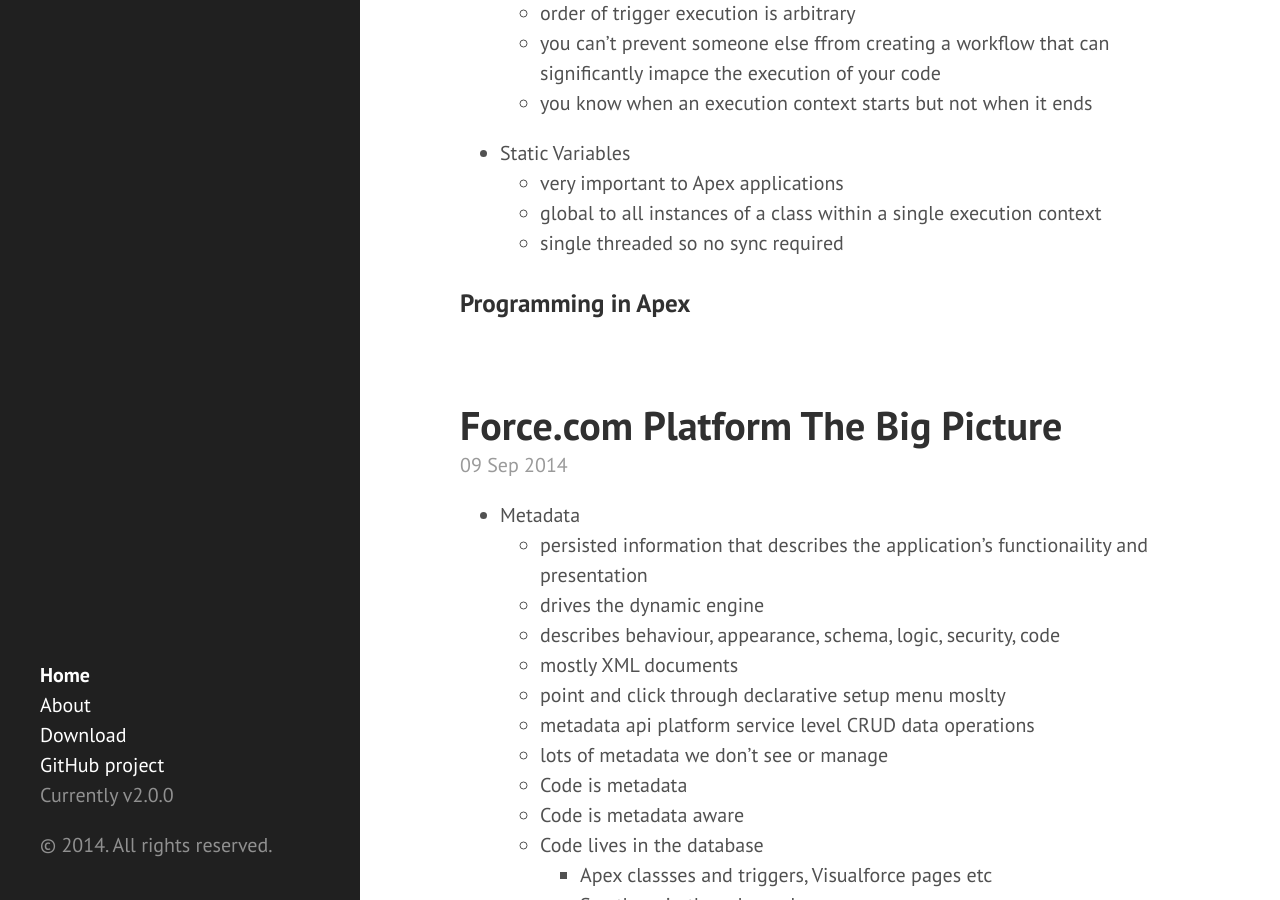
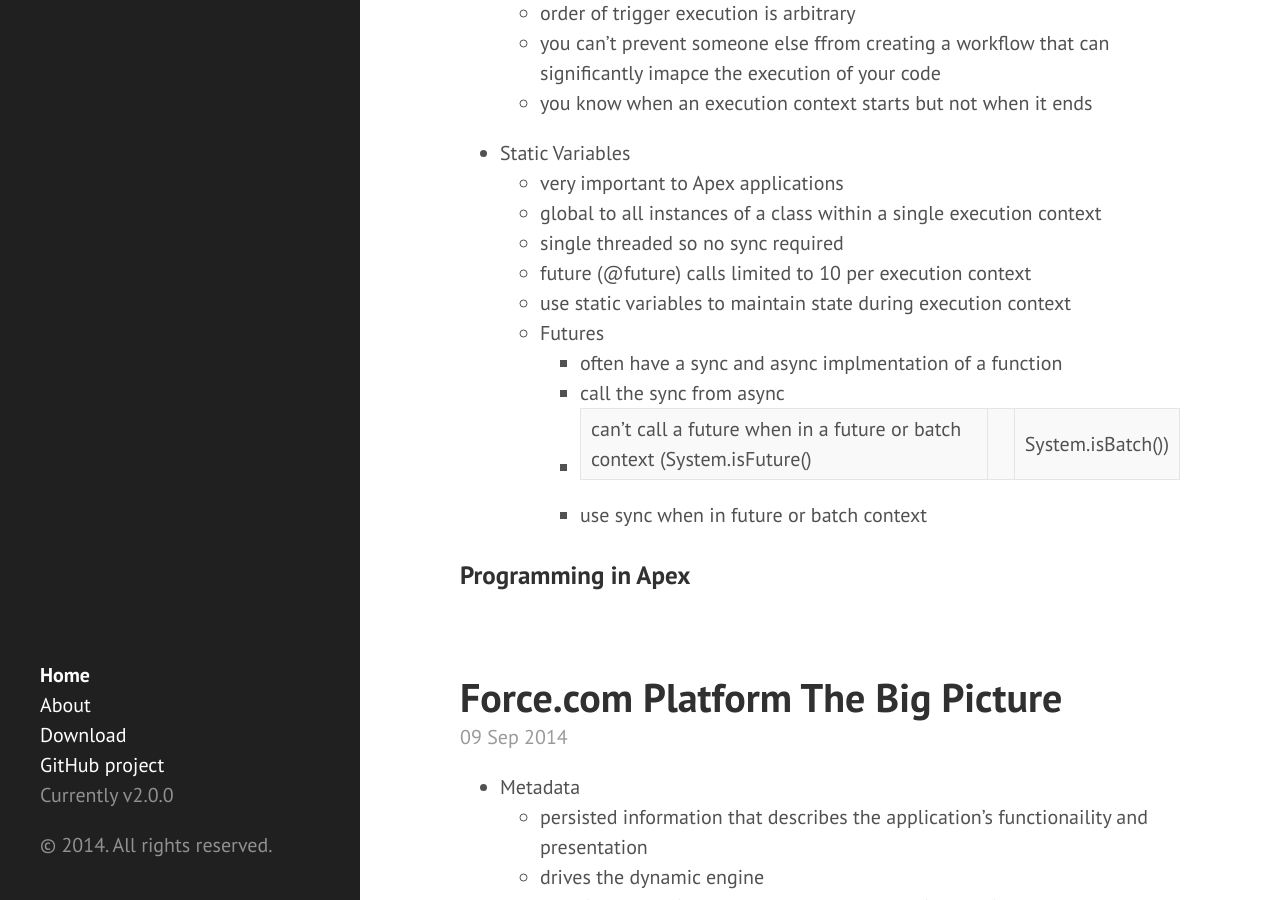
Before and after one commit to eneiand/eneiand.github.io, a Jekyll site: the page built from index.html, in a window 1280 px wide and 900 px high, scrolled down 3683 px. Built offline with Jekyll 4.4.1, drawn with Linux system fonts in a browser that asks for light colours; Markdown is read by kramdown in place of the engine named in the settings; the list of posts is cut into pages by our own code.

Commit message:
Update 2014-09-10-force.com-apex-fundamentals.md

```diff
--- a/_posts/2014-09-10-force.com-apex-fundamentals.md
+++ b/_posts/2014-09-10-force.com-apex-fundamentals.md
@@ -101,5 +101,13 @@
   * very important to Apex applications
   * global to all instances of a class within a single execution context
   * single threaded so no sync required
+  * future (@future) calls limited to 10 per execution context
+  * use static variables to maintain state during execution context
+  * Futures
+    * often have a sync and async implmentation of a function
+    * call the sync from async
+    * can't call a future when in a future or batch context (System.isFuture() || System.isBatch())
+    * use sync when in future or batch context
+
 
 ### Programming in Apex
```
